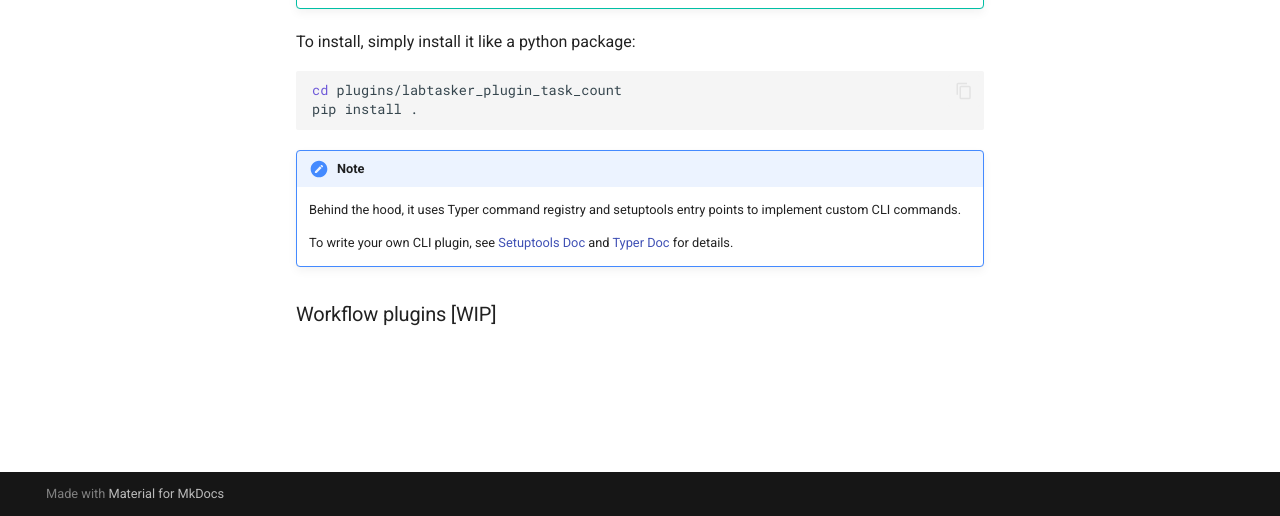
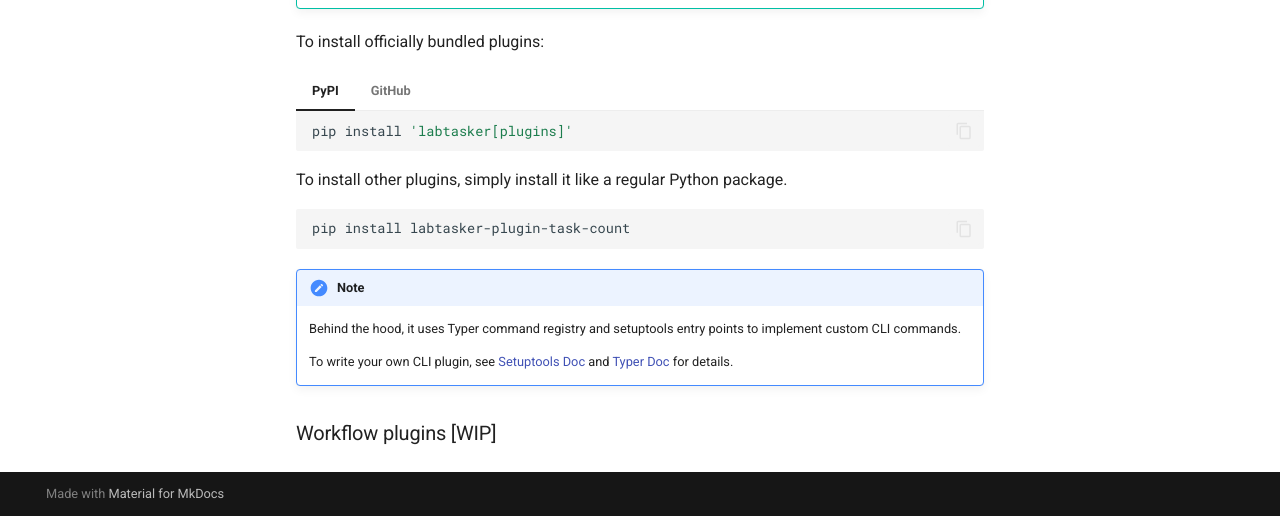
Before and after one commit to luocfprime/labtasker, an MkDocs documentation site: the page built from docs/docs/guide/advanced.md, in a window 1280 px wide and 1208 px high, cut to the strip 692-1208 px from the top of the window. Built offline with MkDocs 1.6.1 and Material for MkDocs 9.7.7, drawn with Linux system fonts in a browser that asks for light colours; comment, search, counter and statistics services are not loaded; the version menu is left out.

Commit message:
(doc) Updated info about plugins.

````diff
--- a/docs/docs/guide/advanced.md
+++ b/docs/docs/guide/advanced.md
@@ -14,11 +14,24 @@ CLI plugins are particularly useful if you want to pack up your workflow and sha
 
     <script src="https://asciinema.org/a/4bVEhCtHaDD4N7FCGxssoUMfE.js" id="asciicast-4bVEhCtHaDD4N7FCGxssoUMfE" async="true"></script>
 
-To install, simply install it like a python package:
+To install officially bundled plugins:
+
+=== "PyPI"
+
+    ```bash
+    pip install 'labtasker[plugins]'
+    ```
+
+=== "GitHub"
+
+    ```bash
+    pip install 'labtasker[plugins] @ git+https://github.com/fkcptlst/labtasker.git'
+    ```
+
+To install other plugins, simply install it like a regular Python package.
 
 ```bash
-cd plugins/labtasker_plugin_task_count
-pip install .
+pip install labtasker-plugin-task-count
 ```
 
 !!! note
````
